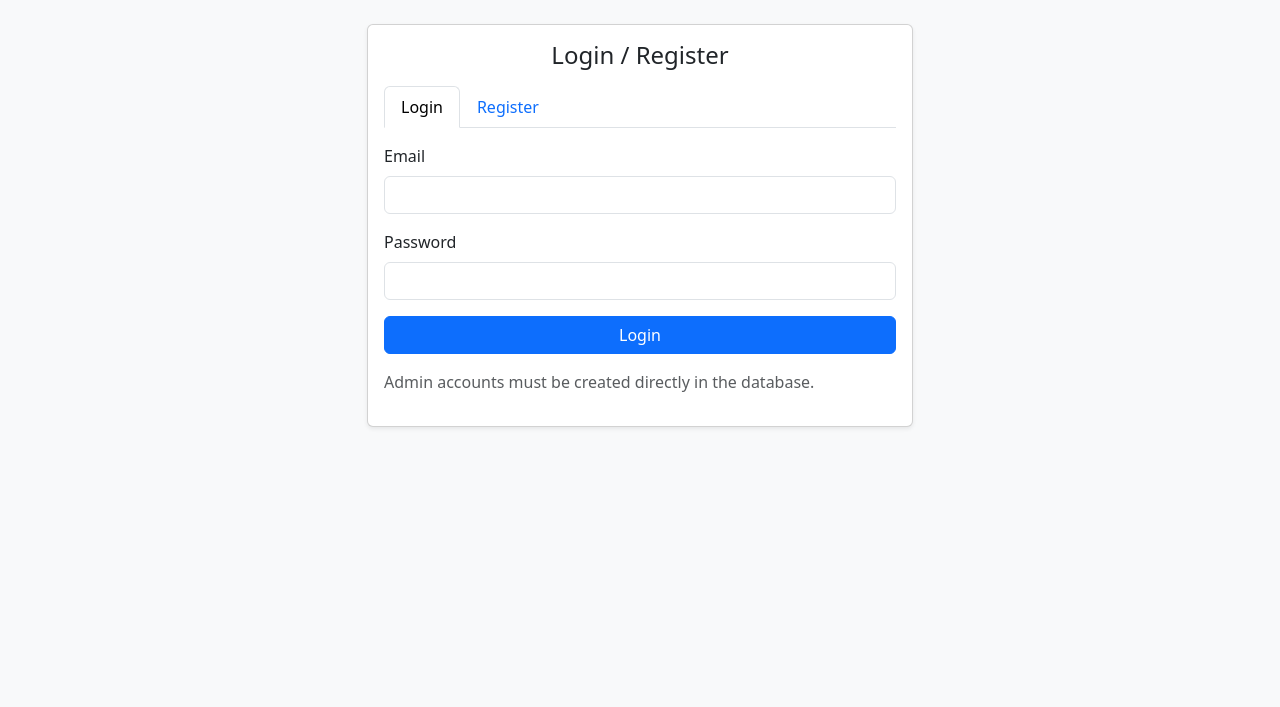
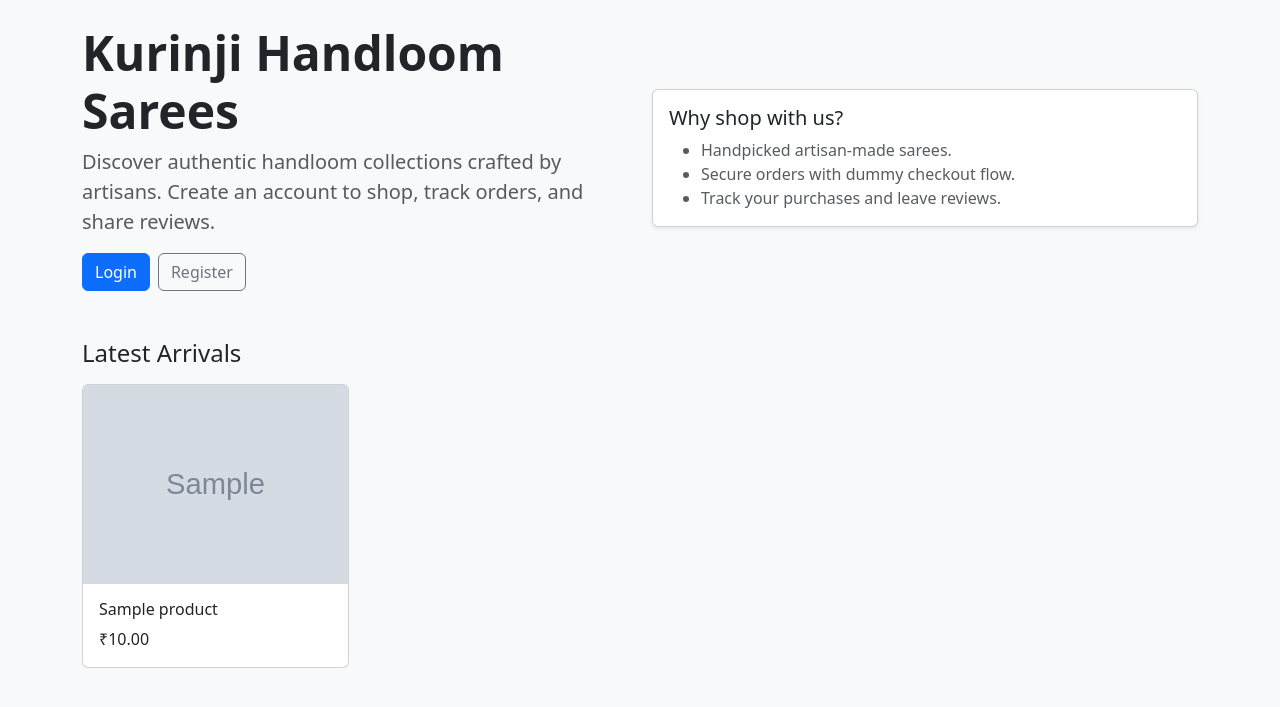
Before and after one commit to keerthu32/saree, a PHP site: page / in a window 1280 px wide. Shown: the part 56-763 px from the top of the page. Run offline with PHP 8.4, Linux system fonts and the light colour scheme; tables that the repository leaves empty hold one stand-in row (values such as "Sample post"); grey boxes marked "Sample" are stand-in pictures.

```diff
--- a/admin/orders.php
+++ b/admin/orders.php
@@ -35,7 +35,7 @@ include __DIR__ . '/../includes/header.php';
                     <form method="post" class="d-flex gap-2">
                         <input type="hidden" name="order_id" value="<?php echo h($order['id']); ?>">
                         <select name="status" class="form-select form-select-sm">
-                            <?php foreach (['PLACED', 'SHIPPED', 'DELIVERED'] as $status): ?>
+                            <?php foreach (['pending', 'processed', 'shipped', 'delivered', 'cancelled'] as $status): ?>
                                 <option value="<?php echo $status; ?>" <?php echo $order['status'] === $status ? 'selected' : ''; ?>>
                                     <?php echo $status; ?>
                                 </option>
--- /dev/null
+++ b/config.php
@@ -0,0 +1,9 @@
+<?php
+return [
+    'driver' => getenv('DB_DRIVER') ?: 'mysql',
+    'host' => getenv('DB_HOST') ?: '127.0.0.1',
+    'name' => getenv('DB_NAME') ?: 'handloom_ecommerce',
+    'user' => getenv('DB_USER') ?: 'root',
+    'pass' => getenv('DB_PASS') ?: '',
+    'sqlite_path' => getenv('DB_SQLITE_PATH') ?: __DIR__ . '/database.sqlite',
+];
--- a/user/orders.php
+++ b/customer/orders.php
@@ -1,6 +1,6 @@
 <?php
 require_once __DIR__ . '/../includes/init.php';
-require_user();
+require_customer();
 
 $stmt = $pdo->prepare('SELECT * FROM orders WHERE user_id = ? ORDER BY created_at DESC');
 $stmt->execute([current_user()['id']]);
--- a/user/products.php
+++ b/customer/products.php
@@ -1,6 +1,6 @@
 <?php
 require_once __DIR__ . '/../includes/init.php';
-require_user();
+require_customer();
 
 $category = $_GET['category'] ?? '';
 $minPrice = $_GET['min_price'] ?? '';
@@ -29,7 +29,7 @@ $categories = $pdo->query('SELECT DISTINCT category FROM products')->fetchAll();
 
 if ($_SERVER['REQUEST_METHOD'] === 'POST' && isset($_POST['product_id'])) {
     add_to_cart((int) $_POST['product_id'], (int) $_POST['quantity']);
-    redirect(url('user/cart.php'));
+    redirect(url('customer/cart.php'));
 }
 
 include __DIR__ . '/../includes/header.php';
@@ -73,7 +73,7 @@ include __DIR__ . '/../includes/header.php';
                             <h6 class="card-title"><?php echo h($product['name']); ?></h6>
                             <p class="small text-muted mb-1"><?php echo h($product['category']); ?></p>
                             <p class="fw-bold">₹<?php echo h($product['price']); ?></p>
-                            <a class="btn btn-sm btn-outline-secondary mb-2" href="<?php echo h(url('user/product.php?id=' . $product['id'])); ?>">View</a>
+                            <a class="btn btn-sm btn-outline-secondary mb-2" href="<?php echo h(url('customer/product.php?id=' . $product['id'])); ?>">View</a>
                             <form method="post" class="mt-auto">
                                 <input type="hidden" name="product_id" value="<?php echo h($product['id']); ?>">
                                 <input type="number" name="quantity" value="1" min="1" class="form-control mb-2">
--- a/user/profile.php
+++ b/customer/profile.php
@@ -1,6 +1,6 @@
 <?php
 require_once __DIR__ . '/../includes/init.php';
-require_user();
+require_customer();
 
 $user = current_user();
 $message = '';
--- a/includes/db.php
+++ b/includes/db.php
@@ -1,5 +1,6 @@
 <?php
-$driver = getenv('DB_DRIVER') ?: 'mysql';
+$config = require __DIR__ . '/../config.php';
+$driver = $config['driver'];
 $options = [
     PDO::ATTR_ERRMODE => PDO::ERRMODE_EXCEPTION,
     PDO::ATTR_DEFAULT_FETCH_MODE => PDO::FETCH_ASSOC,
@@ -7,14 +8,14 @@ $options = [
 
 try {
     if ($driver === 'sqlite') {
-        $path = getenv('DB_SQLITE_PATH') ?: __DIR__ . '/../database.sqlite';
+        $path = $config['sqlite_path'];
         $dsn = "sqlite:{$path}";
         $pdo = new PDO($dsn, null, null, $options);
     } else {
-        $host = getenv('DB_HOST') ?: '127.0.0.1';
-        $dbname = getenv('DB_NAME') ?: 'kurinji_sarees';
-        $user = getenv('DB_USER') ?: 'root';
-        $pass = getenv('DB_PASS') ?: '';
+        $host = $config['host'];
+        $dbname = $config['name'];
+        $user = $config['user'];
+        $pass = $config['pass'];
         $dsn = "mysql:host={$host};dbname={$dbname};charset=utf8mb4";
         $pdo = new PDO($dsn, $user, $pass, $options);
     }
--- a/includes/header.php
+++ b/includes/header.php
@@ -12,7 +12,7 @@ $user = current_user();
 <body class="bg-light">
 <nav class="navbar navbar-expand-lg navbar-dark bg-dark">
     <div class="container">
-        <a class="navbar-brand" href="<?php echo h(url('user/products.php')); ?>">Kurinji Sarees</a>
+        <a class="navbar-brand" href="<?php echo h(url('customer/products.php')); ?>">Kurinji Sarees</a>
         <div class="collapse navbar-collapse">
             <ul class="navbar-nav ms-auto">
                 <?php if ($user): ?>
@@ -20,13 +20,13 @@ $user = current_user();
                     <?php if ($user['role'] === 'admin'): ?>
                         <li class="nav-item"><a class="nav-link" href="<?php echo h(url('admin/dashboard.php')); ?>">Admin</a></li>
                     <?php else: ?>
-                        <li class="nav-item"><a class="nav-link" href="<?php echo h(url('user/cart.php')); ?>">Cart</a></li>
-                        <li class="nav-item"><a class="nav-link" href="<?php echo h(url('user/orders.php')); ?>">Orders</a></li>
-                        <li class="nav-item"><a class="nav-link" href="<?php echo h(url('user/profile.php')); ?>">Profile</a></li>
+                        <li class="nav-item"><a class="nav-link" href="<?php echo h(url('customer/cart.php')); ?>">Cart</a></li>
+                        <li class="nav-item"><a class="nav-link" href="<?php echo h(url('customer/orders.php')); ?>">Orders</a></li>
+                        <li class="nav-item"><a class="nav-link" href="<?php echo h(url('customer/profile.php')); ?>">Profile</a></li>
                     <?php endif; ?>
                     <li class="nav-item"><a class="nav-link" href="<?php echo h(url('logout.php')); ?>">Logout</a></li>
                 <?php else: ?>
-                    <li class="nav-item"><a class="nav-link" href="<?php echo h(url('index.php')); ?>">Login</a></li>
+                    <li class="nav-item"><a class="nav-link" href="<?php echo h(url('login.php')); ?>">Login</a></li>
                 <?php endif; ?>
             </ul>
         </div>
--- a/includes/helpers.php
+++ b/includes/helpers.php
@@ -18,7 +18,7 @@ function app_base_path()
         return '';
     }
     array_pop($parts);
-    if ($parts && in_array(end($parts), ['admin', 'user'], true)) {
+    if ($parts && in_array(end($parts), ['admin', 'customer'], true)) {
         array_pop($parts);
     }
     $base = '/' . implode('/', $parts);
@@ -43,7 +43,7 @@ function current_user()
 function require_login()
 {
     if (!current_user()) {
-        redirect(url('index.php'));
+        redirect(url('login.php'));
     }
 }
 
@@ -51,14 +51,14 @@ function require_admin()
 {
     require_login();
     if (current_user()['role'] !== 'admin') {
-        redirect(url('user/products.php'));
+        redirect(url('customer/products.php'));
     }
 }
 
-function require_user()
+function require_customer()
 {
     require_login();
-    if (current_user()['role'] !== 'user') {
+    if (current_user()['role'] !== 'customer') {
         redirect(url('admin/dashboard.php'));
     }
 }
--- a/index.php
+++ b/index.php
@@ -1,114 +1,58 @@
 <?php
 require_once __DIR__ . '/includes/init.php';
 
-$errors = [];
-$activeTab = $_POST['action'] ?? 'login';
+if (current_user()) {
+    if (current_user()['role'] === 'admin') {
+        redirect(url('admin/dashboard.php'));
+    }
+    redirect(url('customer/products.php'));
+}
 
-if ($_SERVER['REQUEST_METHOD'] === 'POST') {
-    if ($_POST['action'] === 'login') {
-        $email = trim($_POST['email']);
-        $password = $_POST['password'];
-
-        $stmt = $pdo->prepare('SELECT id, name, email, password, role FROM users WHERE email = ?');
-        $stmt->execute([$email]);
-        $user = $stmt->fetch();
-
-        if ($user && password_verify($password, $user['password'])) {
-            $_SESSION['user'] = [
-                'id' => $user['id'],
-                'name' => $user['name'],
-                'email' => $user['email'],
-                'role' => $user['role'],
-            ];
-            if ($user['role'] === 'admin') {
-                redirect(url('admin/dashboard.php'));
-            }
-            redirect(url('user/products.php'));
-        }
-        $errors[] = 'Invalid login credentials.';
-    }
-
-    if ($_POST['action'] === 'register') {
-        $name = trim($_POST['name']);
-        $email = trim($_POST['email']);
-        $password = $_POST['password'];
-
-        if ($name === '' || $email === '' || $password === '') {
-            $errors[] = 'All fields are required.';
-        } else {
-            $stmt = $pdo->prepare('SELECT id FROM users WHERE email = ?');
-            $stmt->execute([$email]);
-            if ($stmt->fetch()) {
-                $errors[] = 'Email already registered.';
-            } else {
-                $hash = password_hash($password, PASSWORD_BCRYPT);
-                $stmt = $pdo->prepare('INSERT INTO users (name, email, password, role) VALUES (?, ?, ?, ?)');
-                $stmt->execute([$name, $email, $hash, 'user']);
-                $activeTab = 'login';
-            }
-        }
-    }
-}
+$featured = $pdo->query('SELECT id, name, price, image_url FROM products ORDER BY created_at DESC LIMIT 4')->fetchAll();
 
 include __DIR__ . '/includes/header.php';
 ?>
-<div class="row justify-content-center">
+<div class="row align-items-center mb-5">
+    <div class="col-lg-6">
+        <h1 class="display-5 fw-bold">Kurinji Handloom Sarees</h1>
+        <p class="lead text-muted">Discover authentic handloom collections crafted by artisans. Create an account to shop, track orders, and share reviews.</p>
+        <div class="d-flex gap-2">
+            <a class="btn btn-primary" href="<?php echo h(url('login.php')); ?>">Login</a>
+            <a class="btn btn-outline-secondary" href="<?php echo h(url('register.php')); ?>">Register</a>
+        </div>
+    </div>
     <div class="col-lg-6">
         <div class="card shadow-sm">
             <div class="card-body">
-                <h4 class="mb-3 text-center">Login / Register</h4>
-                <?php if ($errors): ?>
-                    <div class="alert alert-danger">
-                        <?php foreach ($errors as $error): ?>
-                            <div><?php echo h($error); ?></div>
-                        <?php endforeach; ?>
-                    </div>
-                <?php endif; ?>
-                <ul class="nav nav-tabs" role="tablist">
-                    <li class="nav-item" role="presentation">
-                        <button class="nav-link <?php echo $activeTab === 'login' ? 'active' : ''; ?>" data-bs-toggle="tab" data-bs-target="#login">Login</button>
-                    </li>
-                    <li class="nav-item" role="presentation">
-                        <button class="nav-link <?php echo $activeTab === 'register' ? 'active' : ''; ?>" data-bs-toggle="tab" data-bs-target="#register">Register</button>
-                    </li>
+                <h5 class="card-title">Why shop with us?</h5>
+                <ul class="mb-0 text-muted">
+                    <li>Handpicked artisan-made sarees.</li>
+                    <li>Secure orders with dummy checkout flow.</li>
+                    <li>Track your purchases and leave reviews.</li>
                 </ul>
-                <div class="tab-content pt-3">
-                    <div class="tab-pane fade <?php echo $activeTab === 'login' ? 'show active' : ''; ?>" id="login">
-                        <form method="post">
-                            <input type="hidden" name="action" value="login">
-                            <div class="mb-3">
-                                <label class="form-label">Email</label>
-                                <input type="email" name="email" class="form-control" required>
-                            </div>
-                            <div class="mb-3">
-                                <label class="form-label">Password</label>
-                                <input type="password" name="password" class="form-control" required>
-                            </div>
-                            <button class="btn btn-primary w-100">Login</button>
-                        </form>
-                    </div>
-                    <div class="tab-pane fade <?php echo $activeTab === 'register' ? 'show active' : ''; ?>" id="register">
-                        <form method="post">
-                            <input type="hidden" name="action" value="register">
-                            <div class="mb-3">
-                                <label class="form-label">Name</label>
-                                <input type="text" name="name" class="form-control" required>
-                            </div>
-                            <div class="mb-3">
-                                <label class="form-label">Email</label>
-                                <input type="email" name="email" class="form-control" required>
-                            </div>
-                            <div class="mb-3">
-                                <label class="form-label">Password</label>
-                                <input type="password" name="password" class="form-control" required>
-                            </div>
-                            <button class="btn btn-success w-100">Create Account</button>
-                        </form>
-                    </div>
-                </div>
-                <p class="text-muted mt-3">Admin accounts must be created directly in the database.</p>
             </div>
         </div>
     </div>
 </div>
+
+<h4 class="mb-3">Latest Arrivals</h4>
+<div class="row g-3">
+    <?php if (!$featured): ?>
+        <p class="text-muted">No products added yet. Please check back soon.</p>
+    <?php else: ?>
+        <?php foreach ($featured as $product): ?>
+            <div class="col-md-6 col-lg-3">
+                <div class="card h-100">
+                    <?php if ($product['image_url']): ?>
+                        <img src="<?php echo h($product['image_url']); ?>" class="card-img-top" alt="<?php echo h($product['name']); ?>">
+                    <?php endif; ?>
+                    <div class="card-body">
+                        <h6 class="card-title"><?php echo h($product['name']); ?></h6>
+                        <p class="mb-0">₹<?php echo h($product['price']); ?></p>
+                    </div>
+                </div>
+            </div>
+        <?php endforeach; ?>
+    <?php endif; ?>
+</div>
 <?php include __DIR__ . '/includes/footer.php'; ?>
--- a/logout.php
+++ b/logout.php
@@ -2,4 +2,4 @@
 require_once __DIR__ . '/includes/init.php';
 session_unset();
 session_destroy();
-redirect(url('index.php'));
+redirect(url('login.php'));
```
Also changed, not shown: customer/cart.php (renamed from user/cart.php, +4 -4 lines), customer/checkout.php (renamed from user/checkout.php, +10 -4 lines), customer/product.php (renamed from user/product.php, +4 -4 lines), login.php (added, +62 -0 lines), register.php (added, +67 -0 lines), schema.sql (+13 -4 lines), schema_sqlite.sql (+11 -2 lines).
